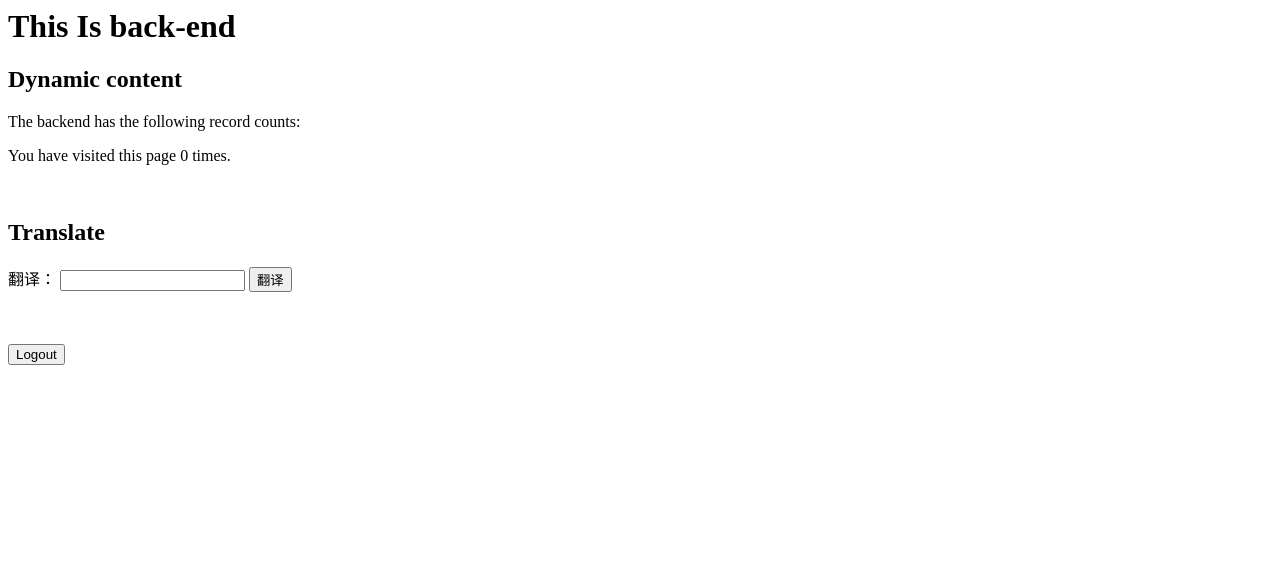
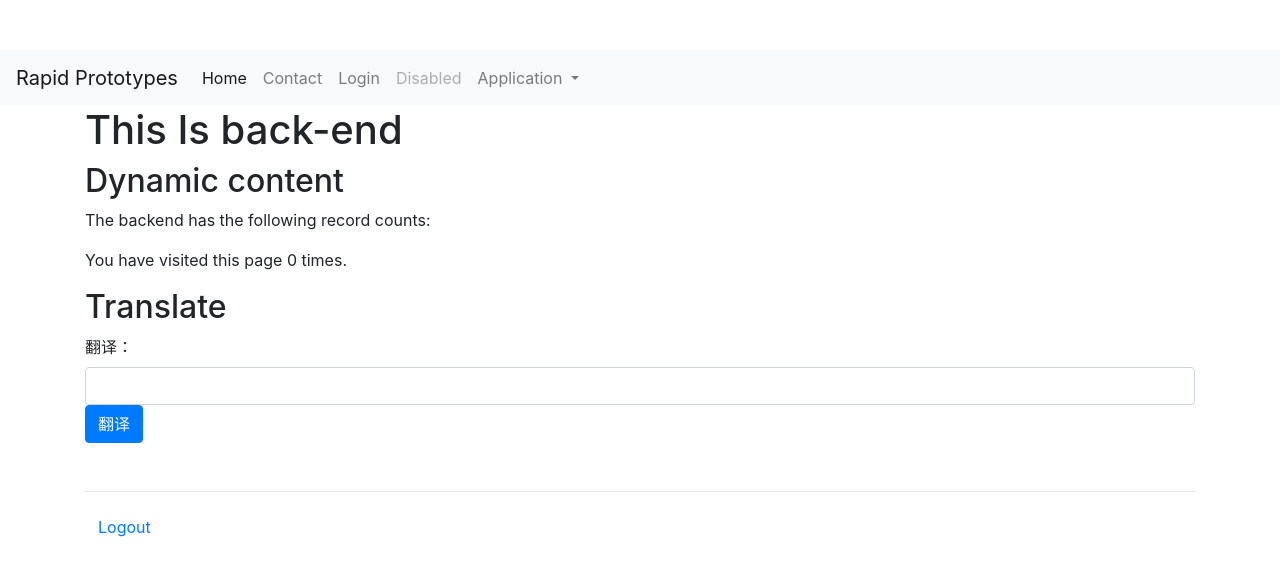
Before and after one commit to RDpWTeHM/master_multi-langugae, a Django app: page /backend/ in a window 1280 px wide. Shown: the top 576 px of the page. Run offline with Django 3.2, Linux system fonts and the light colour scheme; the visitor is signed in with stand-in values (Sample User, id 1); some libraries are stand-ins or nearby versions.

Commit message:
[develop] change other page to use the base.html which be powered by bootstrap.   backend - index.html and logged_out.html(logout page)

```diff
--- a/src/archit_v1/masterEn/backend/templates/backend/index.html
+++ b/src/archit_v1/masterEn/backend/templates/backend/index.html
@@ -1,39 +1,64 @@
-<html>
-<head>
-{# <script type="text/javascript" src="/static/bootstrap/js/bootstrap.min.js"></script> #}
-<script type="text/javascript" src="/static/js/jquery-3.3.1.main.js"></script>
-	<title>Backend Index|Master En</title>
-</head>
-<body>
-	<h1>This Is back-end</h1>
+{# backend/templates/backend/index.html #}
+{% extends "base.html" %}
 
-	<h2>Dynamic content</h2>
+{% block title %}Index|MasterEn{% endblock %}
 
-	<p>The backend has the following record counts:</p>
-	<p>You have visited this page {{ num_visits }}{% if num_visits == 1 %} time{% else %} times{% endif %}.</p>
+{% block body-id %}masteren_app_indexpage{% endblock %}
 
+{% block content %}
+<div class="container">
+    <div class="row">
+    	<div class="col">
+			<h1>This Is back-end</h1>
 
-	<br/>
-	<h2>Translate</h2>
+			<h2>Dynamic content</h2>
+
+			<p>The backend has the following record counts:</p>
+			<p>You have visited this page {{ num_visits }}{% if num_visits == 1 %} time{% else %} times{% endif %}.</p>
+		</div>
+	</div>
+
+	<div class="row">
 	{# <form id="transform" name="transform" action="{% url backend:'translate' %}" method="POST"> #}
-	<form id="transform" name="transform" action="" method="POST">
-		<div id="enter">
-			<label>翻译：</label>
-			<input id="translate" name="translate"/>
-			<button type="button" id="btnTranslate" name="btnTranslate" onclick="translate_that();">翻译</button>
-		</div>
+	<form id="transform" name="transform" action="" method="POST"
+	      class="form-contact col" role="form">
+		<h2>Translate</h2>
 
-		<div id="display_result">
-			<p id="result" name="result"></p>
+	    <div class="form-group">
+			<div id="enter">
+				<label >翻译：</label>
+				<input id="translate" name="translate" class="form-control" />
+					<button type="button" id="btnTranslate" name="btnTranslate"
+							onclick="translate_that();"
+					    	{# class="btn btn-sm btn-primary btn-block"> #}
+							class="btn btn-primary">
+						翻译</button>
+			</div>
 		</div>
 
 		{% csrf_token %}
 	</form>
+	</div>
 
-	<br/><br/>
-	<div id='logout_btn'>
-		<button onclick="{location.href='{% url 'logout' %}'}">Logout</button>
+	<div class="row">
+		<div class="col">
+			<div id="display_result">
+				<p id="result" name="result"></p>
+			</div>
+		</div>
 	</div>
+
+	<hr>
+	<div class="row">
+		<div class="col">
+			<div id='logout_btn'>
+				<button onclick="{location.href='{% url 'logout' %}'}"
+						class="btn btn-link">
+					Logout</button>
+			</div>
+		</div>
+	</div>
+</div>
 
 <script type="text/javascript">
 	function translate_that(){
@@ -52,6 +77,4 @@
 		return false;
 	}
 </script>
-
-</body>
-</html>
+{% endblock %}
--- a/src/archit_v1/masterEn/templates/base.html
+++ b/src/archit_v1/masterEn/templates/base.html
@@ -46,7 +46,7 @@
 	        </a>
 	        <div class="dropdown-menu" aria-labelledby="navbarDropdownMenuLink">
 	          <a class="dropdown-item" href="{% url 'backend:index' %}">Master English</a>
-	          <a class="dropdown-item" href="#">Another action</a>
+	          {# <a class="dropdown-item" href="#">Another action</a> #}
 	          <a class="dropdown-item" href="#">Something else here</a>
 	        </div>
 	      </li>
--- a/src/archit_v1/masterEn/templates/page.html
+++ b/src/archit_v1/masterEn/templates/page.html
@@ -39,5 +39,6 @@
 					<p>&copy; Your Comany {% now 'Y' %}</p>
 				</div>
 			</footer>
+		</div>
 	</div>
 {% endblock content %}
--- a/src/archit_v1/masterEn/templates/registration/login.html
+++ b/src/archit_v1/masterEn/templates/registration/login.html
@@ -5,7 +5,6 @@
 
 {% block body-id %}loginpage{% endblock %}
 
-  {# <h1>LOGIN</h1> #}
 {% block content %}
 
 <div class="container">
```
Also changed, not shown: src/archit_v1/masterEn/templates/registration/logged_out.html (+19 -9 lines).
